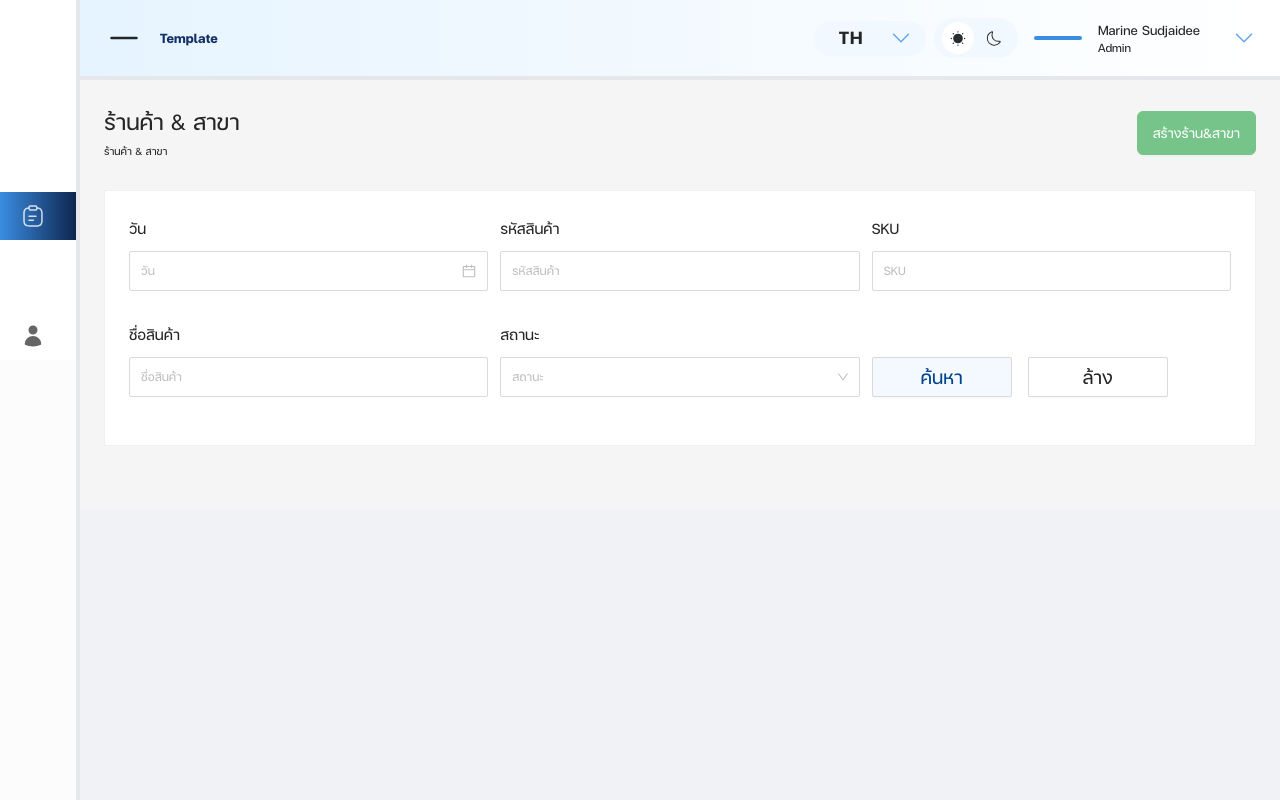
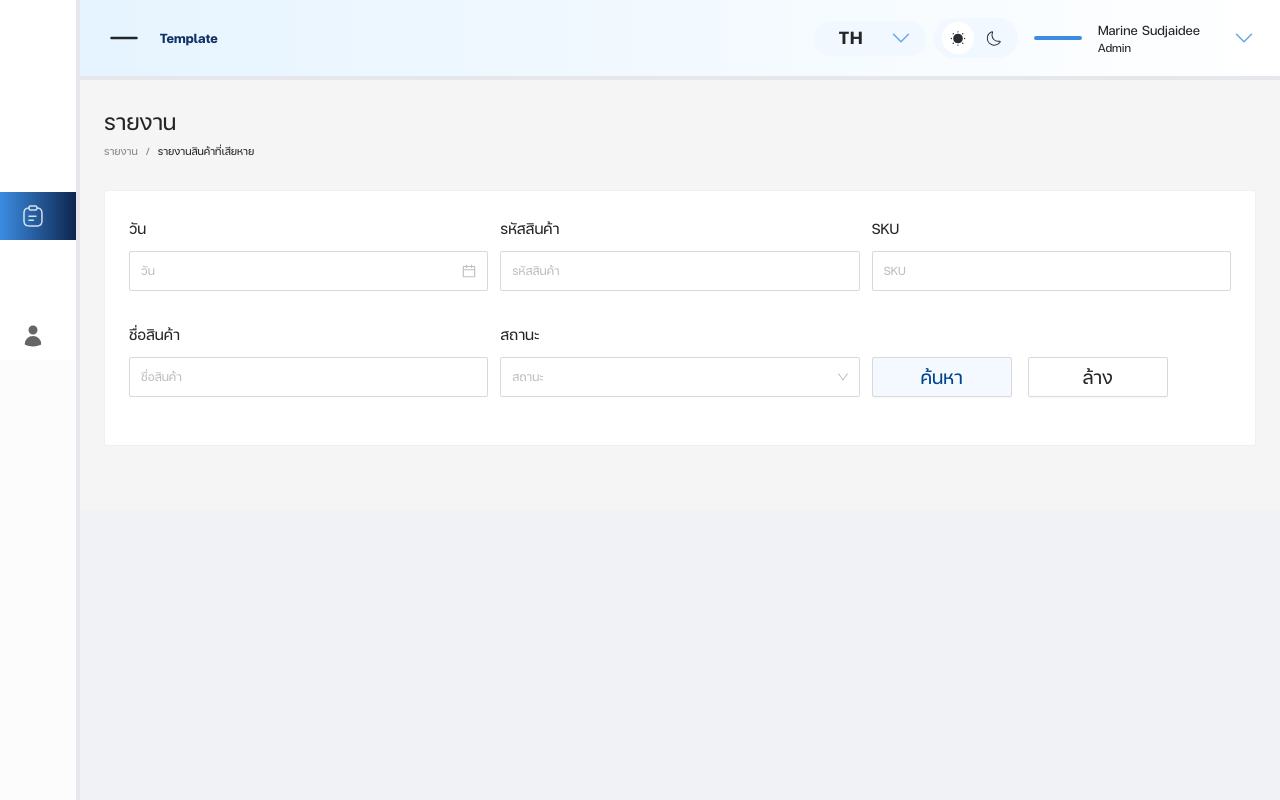
Before and after one commit to HusenMasmumas/ab-solute-health-were-house, a React (Create React App) app: page /#/report/damageReport in a window 1280 px wide. Built offline with nearby package versions, Linux system fonts and the light colour scheme.

Commit message:
feat: 🎸 header, search form damagesReport

```diff
--- a/src/page/report/damagedReport/index.tsx
+++ b/src/page/report/damagedReport/index.tsx
@@ -71,11 +71,8 @@ const DamageReport = (props: Props) => {
   return (
     <div className="bg-[#F5F5F5] m-0 p-0 ">
       <CHeader
-        keyHeader="stores&branches"
-        nevigate={{
-          keytext:"createShop",
-          fn:()=>{console.log('nevigate');}}}
-        arrPath={[t('stores&branches')]}
+        keyHeader="report"
+        arrPath={[t('report'), t('damageReport')]}
       />
       <div>
         <SearchForm elements={elements} onFinish={onFinish} />
```
